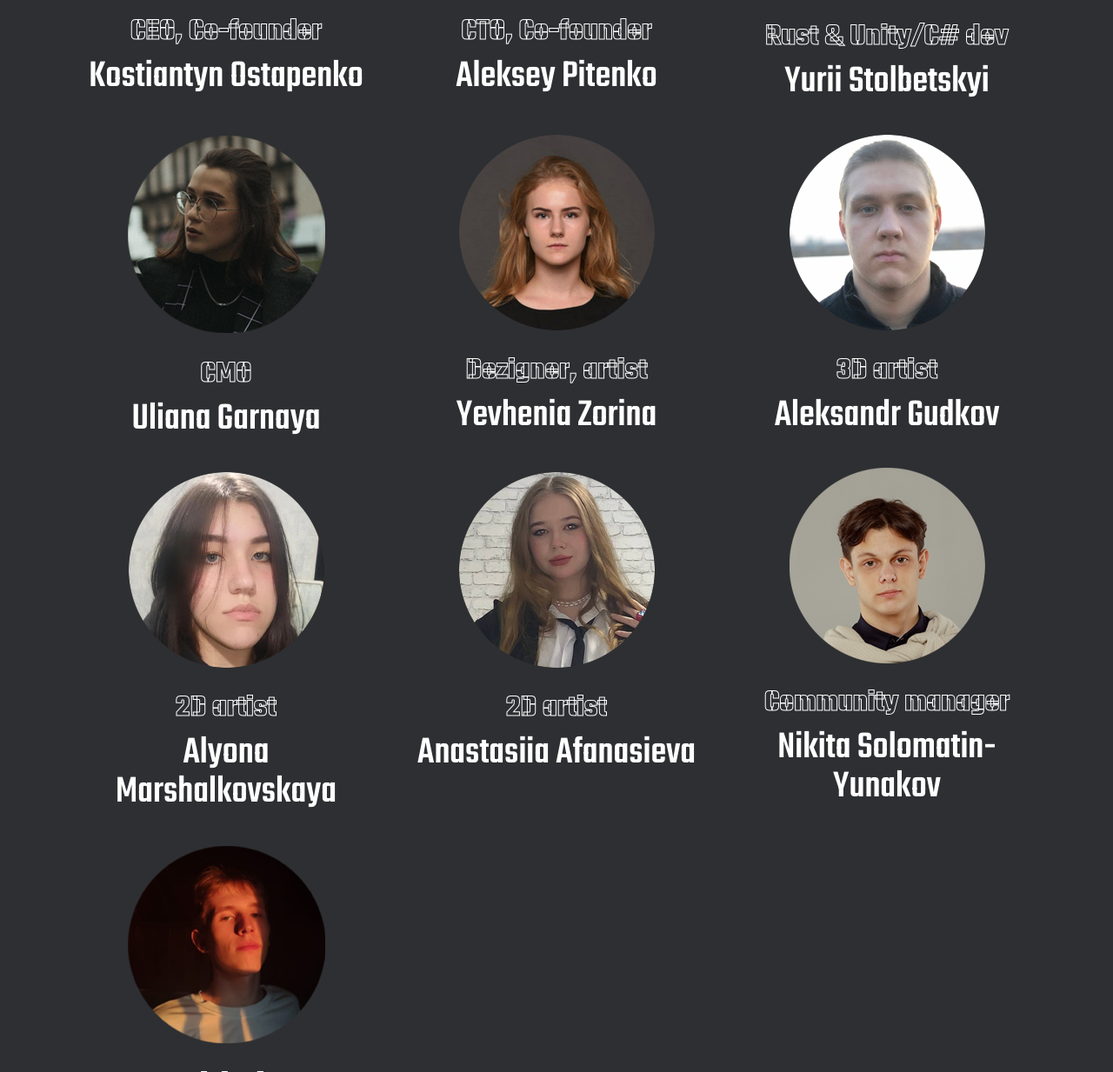
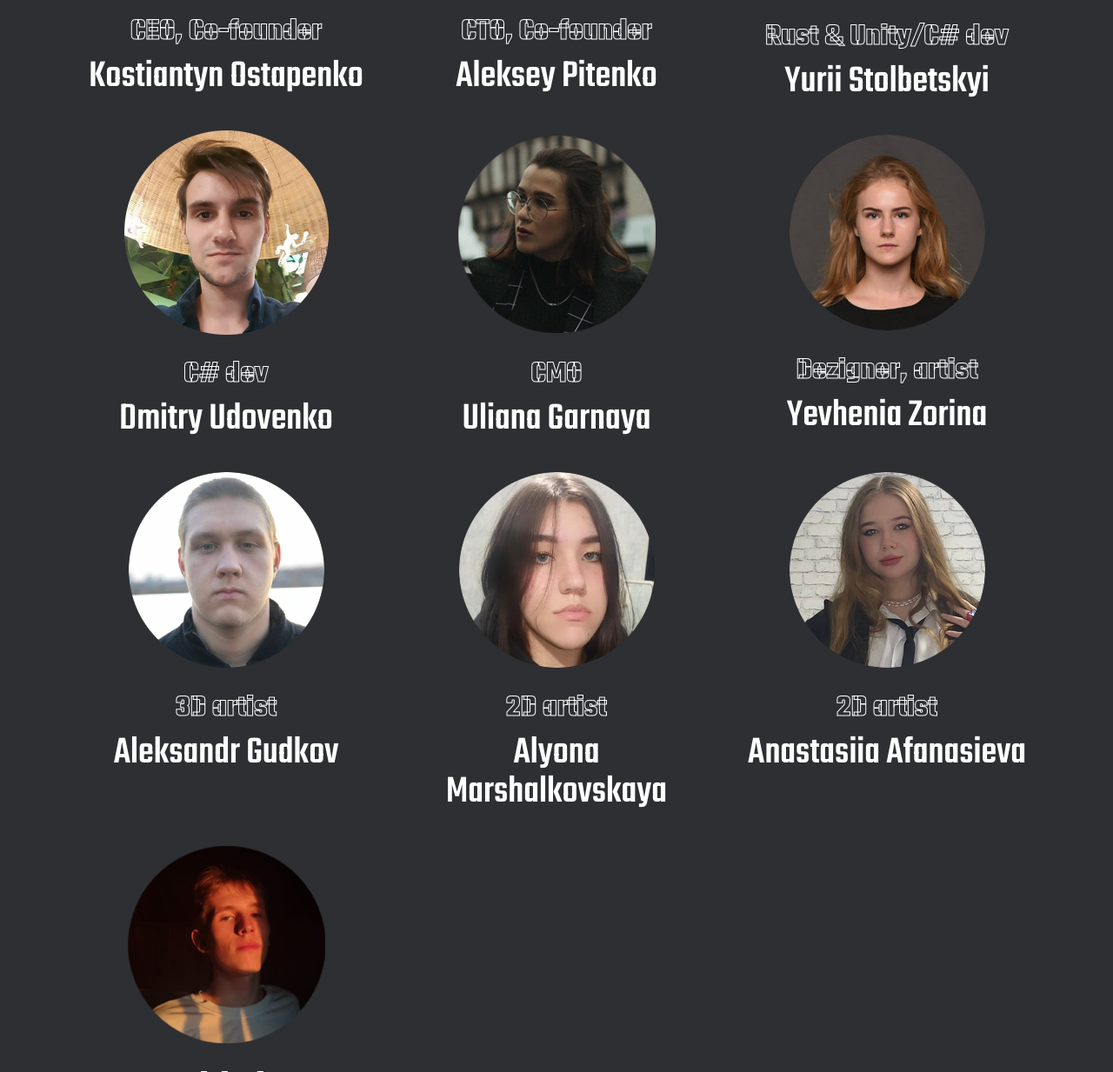
Before and after one commit to Hockey-Club-Manager/nft-hockey.github.io, a plain HTML site: page index.html in a window 1280 px wide. Shown: the part 1567-2800 px from the top of the page at 87% size. Drawn offline with nearby package versions, Linux system fonts and the light colour scheme.

Commit message:
small update

```diff
--- a/index.html
+++ b/index.html
@@ -4,7 +4,8 @@
 	<meta charset="UTF-8">
 	<meta name="viewport" content="width=device-width, initial-scale=1.0">
 
-	<title>NFT Hockey</title>
+	<title>Hockey Club Manager</title>
+	<link rel="icon" type="image/x-icon" href="img/Logo.png">
 
 	<base target="_blank">
 
@@ -22,12 +23,12 @@
 			<div class="col-xl-8 col-md-12">
 				<h1>Hockey Club Manager</h1>
 				<p>Free-to-play, play-to-earn, NFT-based fantasy hockey managers game.</p>
-				<!-- <button class="filled">DOWNLOAD DEMO</button>
+<!-- 				<button class="filled">DOWNLOAD DEMO</button>
 				<button>BUY NFT</button> -->
 			</div>
 			<div class="col-xl-4">
 				<div class="picture">
-					<img src="img/hcm_logo transparent.png" alt="Goon (7)" width="380px">
+					<img src="img/Logo.png" alt="Goon (7)" width="380px">
 				</div>
 			</div>
 		</div>
@@ -79,16 +80,21 @@
 						<h6 class="text-center">Rust & Unity/C# dev</h6>
 						<h5 class="text-center">Yurii Stolbetskyi</h5>
 				</div>
+<!-- 				<div class="col-xl-4 col-md-6 col-sm-12">
+					<div class="pearson-circle"><img src=" " alt="Oleg Toporkov"></div>
+						<h6 class="text-center">Gamedesigner & Unity/C# dev</h6>
+						<h5 class="text-center">Oleg Toporkov</h5>
+				</div> -->
+				<div class="col-xl-4 col-md-6 col-sm-12">
+					<div class="pearson-circle"><img src="img/Udovenko.png" alt="Dmirty Udovenko"></div>
+						<h6 class="text-center">C# dev</h6>
+						<h5 class="text-center">Dmitry Udovenko</h5>
+				</div>
 				<div class="col-xl-4 col-md-6 col-sm-12">
 					<div class="pearson-circle"><img src="img/Garnaya.png" alt="Uliana Garnaya"></div>
 						<h6 class="text-center">CMO</h6>
 						<h5 class="text-center">Uliana Garnaya</h5>
 				</div>
-				<!-- <div class="col-xl-4 col-md-6 col-sm-12">
-					<div class="pearson-circle"><img src="img/Stolbetskyi.png" alt="Oleg Toporkov"></div>
-						<h6 class="text-center">Gamedesigner & Unity/C# dev</h6>
-						<h5 class="text-center">Oleg Toporkov</h5>
-				</div> -->
 				<div class="col-xl-4 col-md-6 col-sm-12">
 					<div class="pearson-circle"><img src="img/Zorina.png" alt="Zorina"></div>
 					<h6 class="text-center">Dezigner, artist</h6>
@@ -108,11 +114,6 @@
     				<div class="pearson-circle"><img src="img/Afanasieva.png" alt="Afanasieva"></div>
     				<h6 class="text-center">2D artist</h6>
     				<h5 class="text-center">Anastasiia Afanasieva</h5>
-    			</div>
-    			<div class="col-xl-4 col-md-6 col-sm-12">
-    				<div class="pearson-circle"><img src="img/Solomatin-Unakov.png" alt="Nikita Solomatin-Yunakov"></div>
-    				<h6 class="text-center">Community manager</h6>
-    				<h5 class="text-center">Nikita Solomatin-Yunakov</h5>
     			</div>
     			<div class="col-xl-4 col-md-6 col-sm-12">
     				<div class="pearson-circle"><img src="img/Pase4nik.png" alt="Pase4nik"></div>
```
Also changed, not shown: img/Logo.png (added), img/Solomatin-Unakov.png (deleted), img/Udovenko.png (added), img/hcm_logo transparent.png (deleted).
